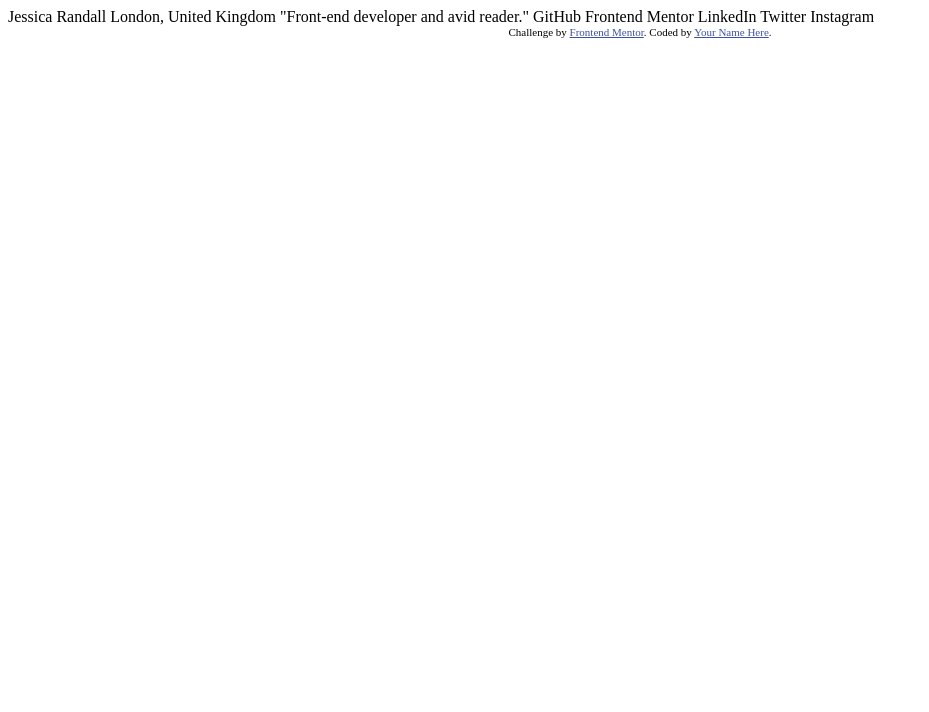
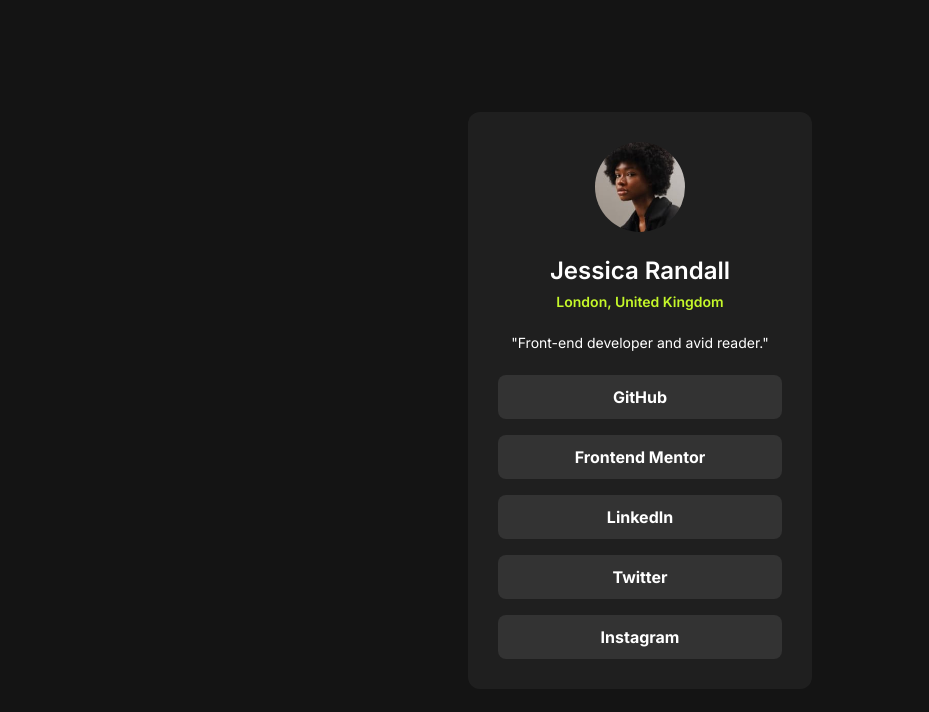
Before and after one commit to VikVas28/Social-Links, a plain HTML site: page index.html in a window 1280 px wide. Shown: the whole page, without its empty margins (0-929 px from the left). Drawn offline with Linux system fonts and the light colour scheme.

Commit message:
First Push on project

```diff
--- a/index.html
+++ b/index.html
@@ -1,34 +1,42 @@
 <!DOCTYPE html>
 <html lang="en">
-<head>
-  <meta charset="UTF-8">
-  <meta name="viewport" content="width=device-width, initial-scale=1.0"> <!-- displays site properly based on user's device -->
+  <head>
+    <meta charset="UTF-8" />
+    <meta name="viewport" content="width=device-width, initial-scale=1.0" />
+    <title>Social Links Profile</title>
 
-  <link rel="icon" type="image/png" sizes="32x32" href="./assets/images/favicon-32x32.png">
+    <link rel="preconnect" href="https://fonts.googleapis.com" />
+    <link rel="preconnect" href="https://fonts.gstatic.com" crossorigin />
+    <link
+      href="https://fonts.googleapis.com/css2?family=Inter:wght@400;600;700&display=swap"
+      rel="stylesheet"
+    />
+    <link rel="stylesheet" href="style.css" />
+    <link
+      rel="icon"
+      type="image/png"
+      sizes="32x32"
+      href="./assets/images/favicon-32x32.png"
+    />
+  </head>
+  <body>
+    <main class="container">
+      <section class="card">
+        <figure class="card-image">
+          <img src="./assets/images/avatar-jessica.jpeg" alt="Jessica Randall" />
+        </figure>
+        <h1 class="card-title">Jessica Randall</h1>
+        <p class="card-location">London, United Kingdom</p>
+        <p class="card-quote">"Front-end developer and avid reader."</p>
 
-  <title>Frontend Mentor | Social links profile</title>
-
-  <!-- Feel free to remove these styles or customise in your own stylesheet 👍 -->
-  <style>
-    .attribution { font-size: 11px; text-align: center; }
-    .attribution a { color: hsl(228, 45%, 44%); }
-  </style>
-</head>
-<body>
-
-  Jessica Randall
-  London, United Kingdom
-  "Front-end developer and avid reader."
-
-  GitHub
-  Frontend Mentor
-  LinkedIn
-  Twitter
-  Instagram
-
-  <div class="attribution">
-    Challenge by <a href="https://www.frontendmentor.io?ref=challenge" target="_blank">Frontend Mentor</a>.
-    Coded by <a href="#">Your Name Here</a>.
-  </div>
-</body>
+        <ul class="list-links">
+          <li><a href="#" target="_blank" class="card-button">GitHub</a></li>
+          <li><a href="#" target="_blank" class="card-button">Frontend Mentor</a></li>
+          <li><a href="#" target="_blank" class="card-button">LinkedIn</a></li>
+          <li><a href="#" target="_blank" class="card-button">Twitter</a></li>
+          <li><a href="#" target="_blank" class="card-button">Instagram</a></li>
+        </ul>
+      </section>
+    </main>
+  </body>
 </html>
--- /dev/null
+++ b/style.css
@@ -0,0 +1,82 @@
+* {
+    margin: 0;
+    padding: 0;
+    box-sizing: border-box;
+    font-family: "Inter", sans-serif;
+  }
+
+  body {
+    min-height: 100vh;
+    display: flex;
+    justify-content: center;
+    align-items: center;
+    background-color: hsl(0, 0%, 8%);
+  }
+
+  .container {
+    padding: 20px;
+    width: 30%;
+  }
+
+  .card {
+    background-color: hsl(0, 0%, 12%);
+    border-radius: 12px;
+    padding: 30px 20px;
+    text-align: center;
+    max-width: 380px;
+    width: 100%;
+  }
+
+  .card-image img {
+    width: 90px;
+    height: 90px;
+    border-radius: 50%;
+    object-fit: cover;
+  }
+
+  .card-title {
+    color: white;
+    font-size: 24px;
+    font-weight: 600;
+    margin-top: 20px;
+  }
+
+  .card-location {
+    color: hsl(75, 94%, 57%);
+    font-size: 14px;
+    font-weight: 600;
+    margin-top: 8px;
+  }
+
+  .card-quote {
+    color: white;
+    font-size: 14px;
+    margin-top: 24px;
+  }
+
+  .list-links {
+    list-style: none;
+    display: flex;
+    flex-direction: column;
+    gap: 16px;
+    margin-top: 24px;
+    margin-right: 10px;
+    margin-left: 10px;
+  }
+
+  .card-button {
+    display: block;
+    background-color: hsl(0, 0%, 20%);
+    color: white;
+    text-decoration: none;
+    padding: 12px;
+    border-radius: 8px;
+    font-weight: 700;
+    transition: background-color 0.3s ease;
+  }
+
+
+  .card-button:hover {
+    background-color: hsl(75, 94%, 57%);
+    color: hsl(0, 0%, 8%);
+  }
```
